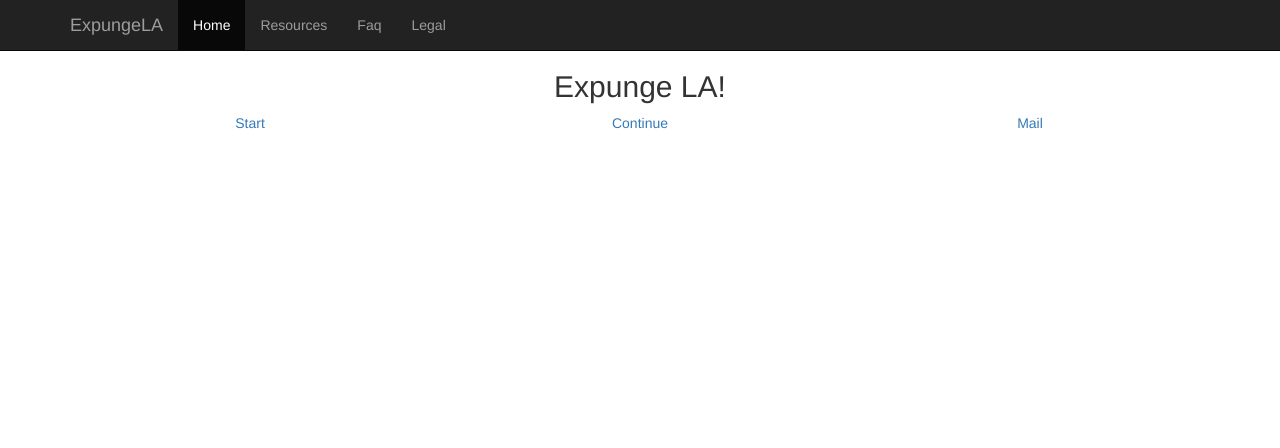
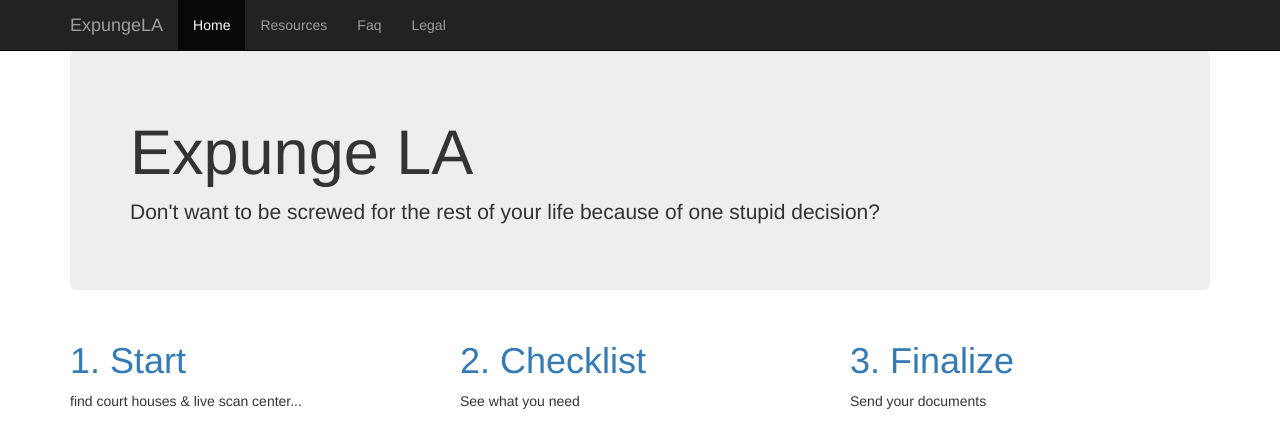
Before and after one commit to itsmemattchung/hackla2015prop47, a Django app: page / in a window 1280 px wide. Shown: the top 448 px of the page. Run offline with Django 3.2, Linux system fonts and the light colour scheme; parts of the project's set-up code (start-up, migrations or seed data) failed here and were passed over; some libraries are stand-ins or nearby versions.

```diff
--- a/prop47/site/templates/index.html
+++ b/prop47/site/templates/index.html
@@ -1,22 +1,24 @@
 {% extends 'base.html' %}
 {% block content %}
-<div class="text-center">
-    <h2>Expunge LA!</h2>
+    <div class="jumbotron">
+        <h1>Expunge LA</h1>
+        <p>Don't want to be screwed for the rest of your life because of one stupid decision?</p>
+    </div>
+
     <div class="row">
+      <div class="col-lg-12 col-md-12 col-sm-12">
+      </div>
         <div class="col-md-4">
-            <a href="/step/1">
-            Start
-            </a>
+          <h1><a href="/step/1">1. Start</a></h1>
+          <p>find court houses &amp live scan center...</p>
         </div>
         <div class="col-md-4">
-            <a href="/checklist/">
-                Continue
-            </a>
+          <h1><a href="/checklist/">2. Checklist</a></h1>
+          <p>See what you need</p>
         </div>
         <div class="col-md-4">
-            <a href="/mail/">
-            Mail
-            </a>
+          <h1><a href="/mail/">3. Finalize</a></h1>
+          <p>Send your documents</p>
         </div>
     </div>
 </div>
```
Also changed, not shown: prop47/site/templates/step.html (+34 -5 lines), prop47/views.py (+2 -7 lines).
